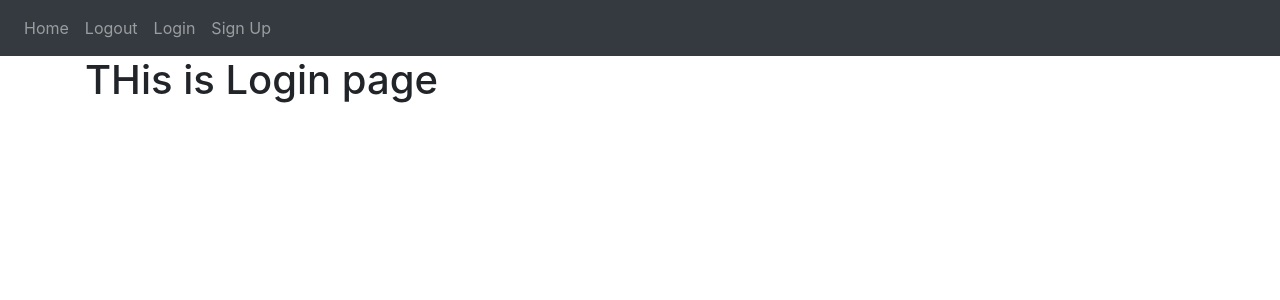
After one commit to lordgrim18/Track-It-All, a Flask app: template track_it_all/templates/login.html in a window 1280 px wide. The commit adds this page. Shown: the top 300 px of the page. Run offline with Flask 3, Linux system fonts and the light colour scheme; the template is opened without the code that fills it, so the values that code supplies are empty; some libraries are stand-ins or nearby versions.

Commit message:
feat(templates): add sign up and login template

```diff
--- a/track_it_all/templates/home.html
+++ b/track_it_all/templates/home.html
@@ -1,5 +1,5 @@
 {% extends "base.html" %}
 {% block title %}Home{% endblock %}
 {% block content%}
-<h1>THis is home page</h1>
+<h1>THis is Home page</h1>
 {% endblock %}
--- /dev/null
+++ b/track_it_all/templates/login.html
@@ -0,0 +1,5 @@
+{% extends "base.html" %}
+{% block title %}Login{% endblock %}
+{% block content%}
+<h1>THis is Login page</h1>
+{% endblock %}
--- /dev/null
+++ b/track_it_all/templates/sign_up.html
@@ -0,0 +1,5 @@
+{% extends "base.html" %}
+{% block title %}Sign Up{% endblock %}
+{% block content%}
+<h1>THis is Sign Up page</h1>
+{% endblock %}
```
